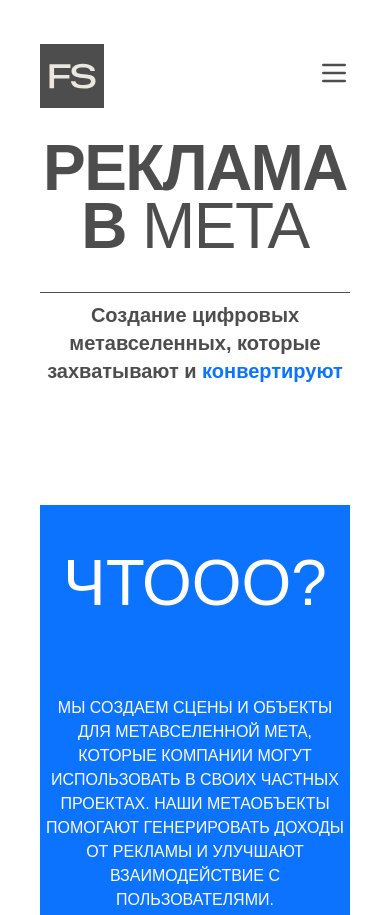
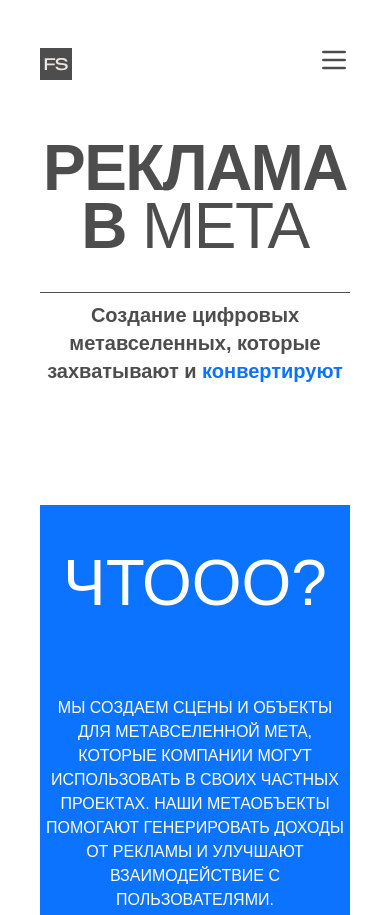
Before and after one commit to adtimokhin/filipchik-studio-website-redesign, an Astro site: page / in a window 390 px wide. Shown: the top 915 px of the page. Built offline with nearby package versions, Linux system fonts and the light colour scheme; Astro itself is replaced by a stand-in of ours.

Commit message:
Made the logo smaller in the navbar for phones

```diff
--- a/src/components/NavBar.astro
+++ b/src/components/NavBar.astro
@@ -7,7 +7,7 @@
 <nav class="w-full h-fit mt-8 flex flex-1 justify-between items-center px-10 fixed top-3 z-50">
 
     <a href="/">
-        <img src={svgReference.src} alt="Filipchik Studios Logo" draggable="false" class="desktop:w-20 tablet:w-20 phone:w-16"/>
+        <img src={svgReference.src} alt="Filipchik Studios Logo" draggable="false" class="desktop:w-20 tablet:w-20 phone:w-8"/>
     </a>
 
 
```
